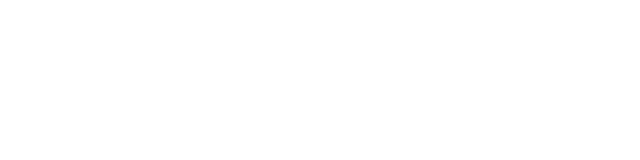
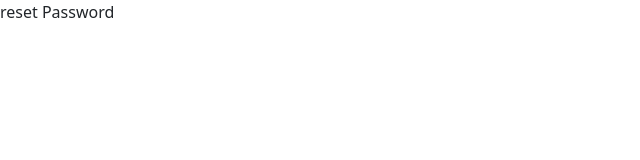
Before and after one commit to FarzanFrost/Flash, a React (Create React App) app in the folder flash-front-end/: page /ResetPassword in a window 1280 px wide. Before the commit this address had no page. Shown: the top 160 px of the page, without its empty margins (0-640 px from the left). Built offline with nearby package versions, Linux system fonts and the light colour scheme.

Commit message:
added js file to reset passsword, and made the link in login page to connect to reset password

```diff
--- a/flash-front-end/src/App.js
+++ b/flash-front-end/src/App.js
@@ -13,6 +13,7 @@ import Vieweventdetailsforadmin from "./Vieweventdetailsforadmin";
 import Sample from "./Sample";
 import AddEmployee from "./AddEmployee";
 import ViewPackages from "./ViewPackages";
+import ResetPassword from "./ResetPassword";
 
 function App() {
   return (
@@ -43,6 +44,7 @@ function App() {
               <Route exact path="/AddEmployee" element={ <AddEmployee/> } />
               <Route exact path="/ViewPackages" element={ <ViewPackages/> } />
               <Route exact path="/Header" element={ <Header/> } />
+              <Route exact path={"/ResetPassword"} element={ <ResetPassword/> } />
 
           </Routes>
 
--- a/flash-front-end/src/ContextFiles/ReactLinkContext.js
+++ b/flash-front-end/src/ContextFiles/ReactLinkContext.js
@@ -6,11 +6,12 @@ const ReactLinkContextProvider = ( props ) => {
 
     const LoginLink = '/Login'
     const SignUpLink = '/Signup'
+    const ResetPasswordLink = '/ResetPassword'
 
 
     return(
 
-        <ReactLinkContext.Provider value={ { LoginLink , SignUpLink } }>
+        <ReactLinkContext.Provider value={ { LoginLink , SignUpLink , ResetPasswordLink } }>
 
             { props.children }
 
--- a/flash-front-end/src/Login.js
+++ b/flash-front-end/src/Login.js
@@ -7,7 +7,7 @@ const Login = () => {
 
     const { SignUpLink } = useContext( ReactLinkContext )
 
-    const forgotPasswordLink = '#'
+    const { ResetPasswordLink : forgotPasswordLink } = useContext( ReactLinkContext )
 
     const [ isPasswordHidden , setIsPasswordHidden ] = useState( true )
 
--- /dev/null
+++ b/flash-front-end/src/ResetPassword.js
@@ -0,0 +1,18 @@
+import React from "react";
+
+
+const ResetPassword = () => {
+
+     return(
+
+         <div>
+
+             reset Password
+
+         </div>
+
+     )
+
+}
+
+export default ResetPassword
```
